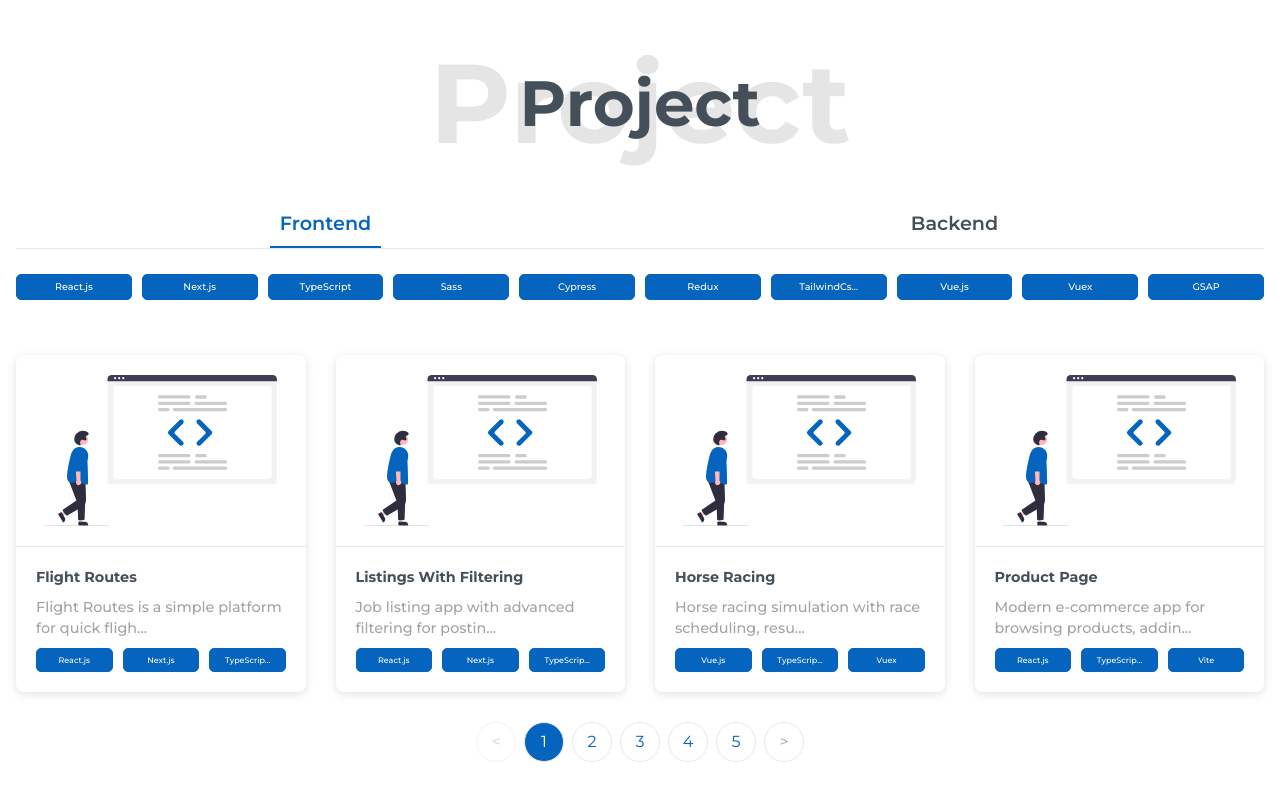
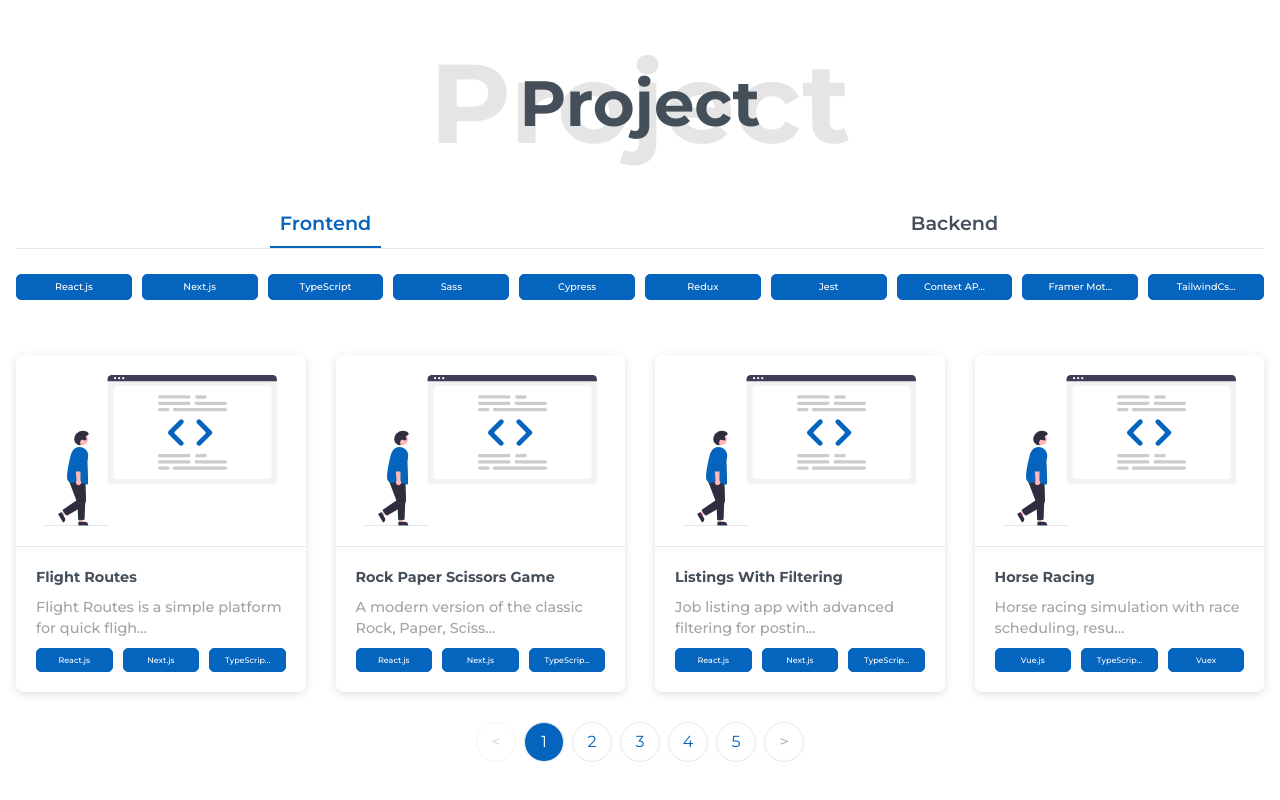
Before and after one commit to mehmetbacik/mehmetbacik.com, a Next.js app: page / in a window 1280 px wide. Shown: the part 5484-6284 px from the top of the page. Built offline with nearby package versions, Linux system fonts and the light colour scheme.

Commit message:
refactor: update projectData.ts with new entry
Refactored the projectData.ts file by adding a new data entry.

```diff
--- a/src/data/projectData.ts
+++ b/src/data/projectData.ts
@@ -12,6 +12,14 @@ export const projectsData: ProjectsData = {
     },
     {
       id: "2",
+      title: "Rock Paper Scissors Game",
+      url: "https://github.com/mehmetbacik/rps-game",
+      description: "A modern version of the classic Rock, Paper, Scissors game, featuring Lizard and Spock.",
+      image: "/project/frontend.svg",
+      tags: ["React.js", "Next.js", "TypeScript", "Sass", "Jest", "Context API", "Framer Motion"],
+    },
+    {
+      id: "3",
       title: "Listings With Filtering",
       url: "https://github.com/mehmetbacik/listings-with-filtering",
       description: "Job listing app with advanced filtering for postings.",
@@ -19,7 +27,7 @@ export const projectsData: ProjectsData = {
       tags: ["React.js", "Next.js", "TypeScript", "Sass", "TailwindCss"],
     },
     {
-      id: "3",
+      id: "4",
       title: "Horse Racing",
       url: "https://github.com/mehmetbacik/horse-racing",
       description:
@@ -36,7 +44,7 @@ export const projectsData: ProjectsData = {
       ],
     },
     {
-      id: "4",
+      id: "5",
       title: "Product Page",
       url: "https://github.com/mehmetbacik/product-page",
       description:
@@ -52,7 +60,7 @@ export const projectsData: ProjectsData = {
       ],
     },
     {
-      id: "5",
+      id: "6",
       title: "Rick and Morty App 1",
       url: "https://github.com/mehmetbacik/rickandmorty-app",
       description:
@@ -61,7 +69,7 @@ export const projectsData: ProjectsData = {
       tags: ["React.js", "TypeScript", "Redux", "Sass", "TailwindCss", "API"],
     },
     {
-      id: "6",
+      id: "7",
       title: "Project-X",
       url: "https://github.com/mehmetbacik/project-x",
       description:
@@ -77,7 +85,7 @@ export const projectsData: ProjectsData = {
       ],
     },
     {
-      id: "7",
+      id: "8",
       title: "URL-Shortening",
       url: "https://github.com/mehmetbacik/url-shortening",
       description:
@@ -86,7 +94,7 @@ export const projectsData: ProjectsData = {
       tags: ["React.js", "TypeScript", "Sass", "TailwindCss", "API"],
     },
     {
-      id: "8",
+      id: "9",
       title: "Rick and Morty App 2",
       url: "https://github.com/mehmetbacik/rick-and-morty-app",
       description:
@@ -95,7 +103,7 @@ export const projectsData: ProjectsData = {
       tags: ["Angular", "TypeScript", "Sass", "Bootstrap", "API"],
     },
     {
-      id: "9",
+      id: "10",
       title: "Rest Countries Api",
       url: "https://github.com/mehmetbacik/rest-countries-api",
       description: "Web app listing country details using Rest Countries API.",
@@ -103,7 +111,7 @@ export const projectsData: ProjectsData = {
       tags: ["React.js", "TypeScript", "Sass", "TailwindCss", "API"],
     },
     {
-      id: "10",
+      id: "11",
       title: "Calculator App",
       url: "https://github.com/mehmetbacik/calculator-app",
       description:
@@ -112,7 +120,7 @@ export const projectsData: ProjectsData = {
       tags: ["React.js", "TypeScript", "Sass", "TailwindCss"],
     },
     {
-      id: "11",
+      id: "12",
       title: "Multi-Step Form",
       url: "https://github.com/mehmetbacik/multi-step-form",
       description: "Interactive multi-step form for a form-filling experience.",
@@ -120,7 +128,7 @@ export const projectsData: ProjectsData = {
       tags: ["Vue.js", "CSS", "HTML", "Javascript"],
     },
     {
-      id: "12",
+      id: "13",
       title: "Interactive Comments",
       url: "https://github.com/mehmetbacik/interactive-comments",
       description:
@@ -129,7 +137,7 @@ export const projectsData: ProjectsData = {
       tags: ["Vue.js", "CSS", "HTML", "Javascript"],
     },
     {
-      id: "13",
+      id: "14",
       title: "Todo App",
       url: "https://github.com/mehmetbacik/todo",
       description:
@@ -138,7 +146,7 @@ export const projectsData: ProjectsData = {
       tags: ["Vue.js", "CSS", "HTML", "Javascript"],
     },
     {
-      id: "14",
+      id: "15",
       title: "Cart App",
       url: "https://github.com/mehmetbacik/cart-app",
       description:
@@ -147,7 +155,7 @@ export const projectsData: ProjectsData = {
       tags: ["Vue.js", "Vue Router", "CSS", "HTML", "Javascript"],
     },
     {
-      id: "15",
+      id: "16",
       title: "Landing Page Localization",
       url: "https://github.com/mehmetbacik/landing-page-localization",
       description:
@@ -156,7 +164,7 @@ export const projectsData: ProjectsData = {
       tags: ["React.js", "TailwindCss"],
     },
     {
-      id: "16",
+      id: "17",
       title: "Intro with Sign Up Form",
       url: "https://github.com/mehmetbacik/intro-with-sign-up-form",
       description: "Intro section with a sign-up form for user registration.",
@@ -164,7 +172,7 @@ export const projectsData: ProjectsData = {
       tags: ["React.js", "Formik", "Yup", "CSS"],
     },
     {
-      id: "17",
+      id: "18",
       title: "Weather App",
       url: "https://github.com/mehmetbacik/weather-app",
       description:
@@ -173,7 +181,7 @@ export const projectsData: ProjectsData = {
       tags: ["React.js", "CSS"],
     },
     {
-      id: "18",
+      id: "19",
       title: "Easybank Landing Page",
       url: "https://github.com/mehmetbacik/easybank-page",
       description: "Landing page for a modern digital banking solution.",
```
